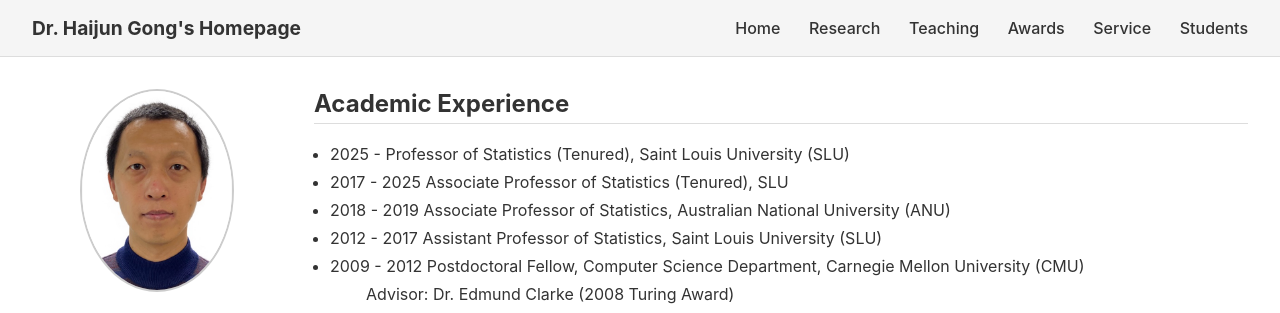
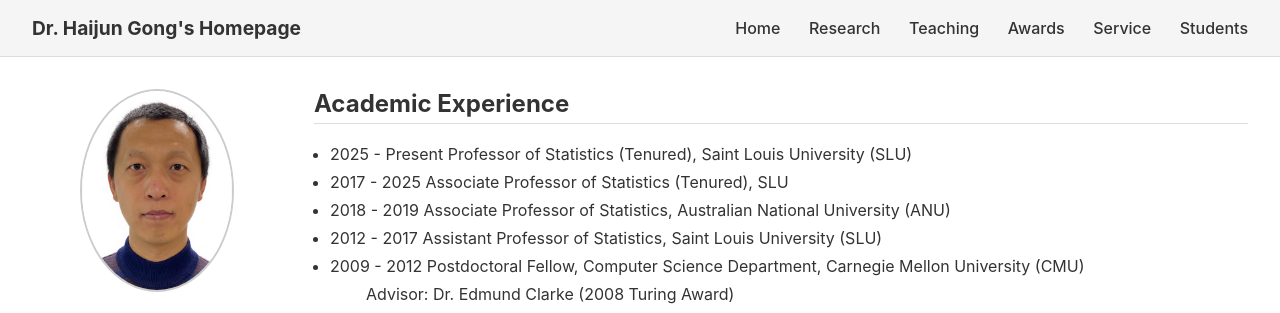
Before and after one commit to GongData/gongData.github.io, a Jekyll site: the page index.html, which Jekyll copies as it is, in a window 1280 px wide. Shown: the top 313 px of the page. Built offline with Jekyll 4.4.1, drawn with Linux system fonts in a browser that asks for light colours.

Commit message:
Update index.html

```diff
--- a/index.html
+++ b/index.html
@@ -125,7 +125,7 @@
     <h2>Academic Experience</h2>
     <ul>
 
-<li>2025 -       Professor of Statistics (Tenured), Saint Louis University (SLU) </li>
+<li>2025 - Present      Professor of Statistics (Tenured), Saint Louis University (SLU) </li>
 <li>2017 - 2025 Associate Professor of Statistics (Tenured), SLU </li>
 <li>2018 - 2019 Associate Professor of Statistics, Australian National University (ANU) </li>
 <li>2012 - 2017 Assistant Professor of Statistics, Saint Louis University (SLU)</li>
```
